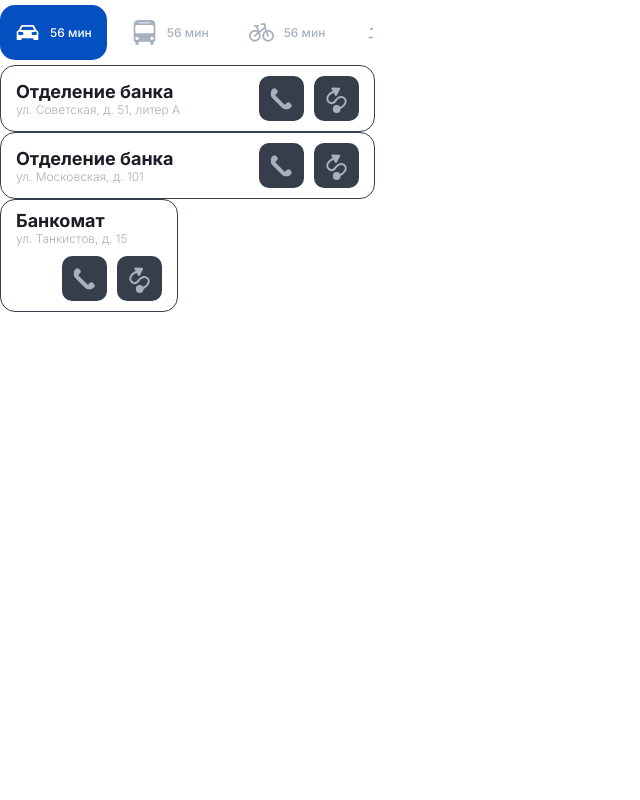
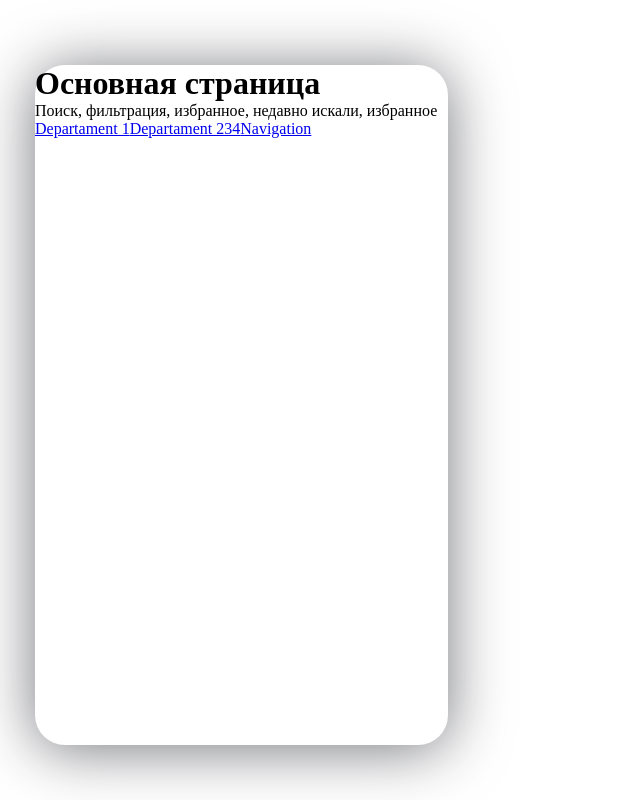
Before and after one commit to Kataiii/Map, a React (Create React App) app: page / in a window 1280 px wide. Shown: the whole page, without its empty margins (0-640 px from the left). Built offline with nearby package versions, Linux system fonts and the light colour scheme.

Commit message:
add outlet routing

```diff
--- a/src/App.module.css
+++ b/src/App.module.css
@@ -12,6 +12,14 @@ p:hover{
 
 p:active{
   background-color: #03378600;
+}
+
+.light_background{
+  background-color: #fff;
+}
+
+.dark_background{
+  background-color:#1A1D24;
 }
 
 .light{
@@ -55,3 +63,34 @@ p:active{
 .activeColor:active{
   background: #033886;
 }
+
+.main_board{
+  position: fixed;
+  top: 65px;
+  left: 35px;
+  border-radius: 30px;
+  box-shadow: 0px 4px 60px 0px rgba(26, 29, 36, 0.60);
+  width: 413px;
+  max-width: 413px;
+  height: 894px;
+  max-height: 85vh;
+}
+
+.btn_back{
+  width: 55px;
+  height: 55px;
+  background: #1A1D24;
+  display: flex;
+  justify-content: center;
+  align-items: center;
+  cursor: pointer;
+  position: fixed;
+  top: 85px;
+  left: 471px;
+  border-radius: 15px;
+}
+
+.not_visible{
+  display: none;
+  visibility: hidden;
+}
--- /dev/null
+++ b/src/pages/InformationPage.tsx
@@ -0,0 +1,9 @@
+const InformationPage = () => {
+    return(
+        <div>
+            <p>Информация о банке или банкомате</p>
+        </div>
+    )
+}
+
+export default InformationPage;
--- /dev/null
+++ b/src/pages/MainPage.tsx
@@ -0,0 +1,15 @@
+import { Link } from "react-router-dom";
+
+const MainPage = () => {
+    return(
+        <div>
+            <h1>Основная страница</h1>
+            <p>Поиск, фильтрация, избранное, недавно искали, избранное</p>
+            <Link to={'/departament/1'}>Departament 1</Link>
+            <Link to={'/departament/234'}>Departament 234</Link>
+            <Link to={'/navigation'}>Navigation</Link>
+        </div>
+    )
+}
+
+export default MainPage;
--- a/src/pages/MapPage.tsx
+++ b/src/pages/MapPage.tsx
@@ -1,19 +1,36 @@
 import TypesNavigation from '../modules/Navigation/components/TypesNavigation';
 import { departaments } from '../entities/Departament';
 import FavouritesCard from '../ui/cards/FavouritesCard';
+import { YMaps } from '@pbe/react-yandex-maps';
+import MapComponent from '../modules/Map/components/Map';
+import { useContext, useState, useEffect } from 'react';
+import { ThemeContext } from '..';
+import { Outlet, useLocation, useNavigate } from 'react-router-dom';
+import styles from '../App.module.css';
+import Delete from '../assets/icon-delete-white.svg';
 
 
 const MapPage = () => {
+  const [visible, setVisible] = useState<boolean>(false);
+  const theme = useContext(ThemeContext);
+  const location = useLocation();
+  const navigate = useNavigate();
+
+  useEffect(() => {
+    if(location.pathname !== '/'){
+      setVisible(true);
+    }
+    else{
+      setVisible(false);
+    }
+  }, [location.pathname]);
+
+  const clickHandler = () => {
+    navigate(-1);
+  }
+
   return (
     <div className="App">
-      <TypesNavigation></TypesNavigation>
-      <>
-      {
-        departaments.map((departament, index) => {
-          return <FavouritesCard key={index} departament={departament}></FavouritesCard>
-        })
-      }
-      </>
         {/* <YMaps query={{
             apikey: '29e64032-86a4-4346-97ad-7f1d1eec4ae2',
         }}>
@@ -21,6 +38,12 @@ const MapPage = () => {
                <MapComponent/>
             </div>
         </YMaps> */}
+        <div className={[styles[`${theme}_background`], styles.main_board].join(' ')}>
+          <Outlet></Outlet>
+        </div>
+        <div className={visible?styles.btn_back:styles.not_visible} onClick={clickHandler}>
+          <img src={Delete} alt='delete'/>
+        </div>
     </div>
   );
 }
--- /dev/null
+++ b/src/pages/NavigationPage.tsx
@@ -0,0 +1,9 @@
+const NavigationPage = () => {
+    return(
+        <div>
+            <p>Страница навигатора</p>
+        </div>
+    )
+}
+
+export default NavigationPage;
```
Also changed, not shown: src/modules/Map/components/GeolocationBtn.tsx (added, +17 -0 lines), src/modules/Map/components/Map.tsx (+39 -15 lines), src/modules/Map/components/css/Map.module.css (+12 -0 lines), src/routing/Router.tsx (+17 -0 lines), src/assets/icon-geolocation.svg (added).
